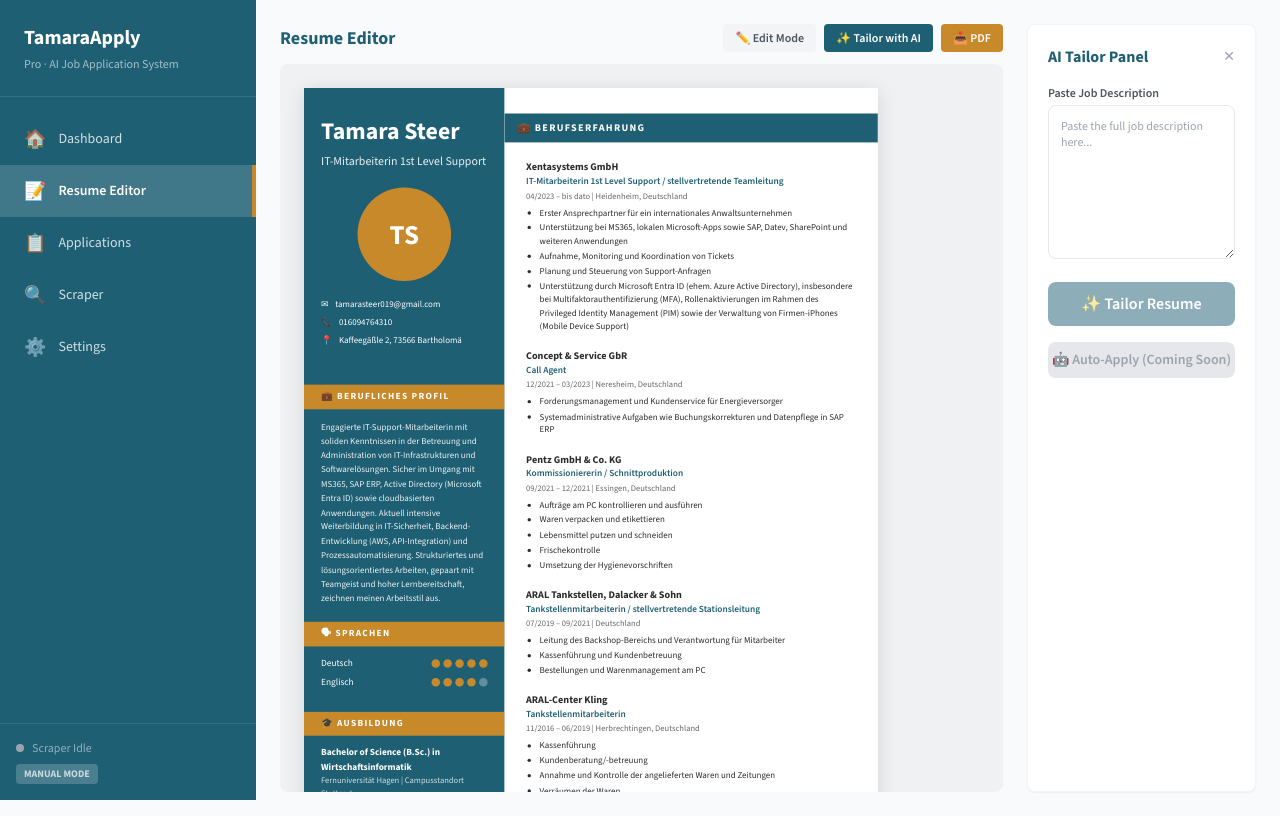
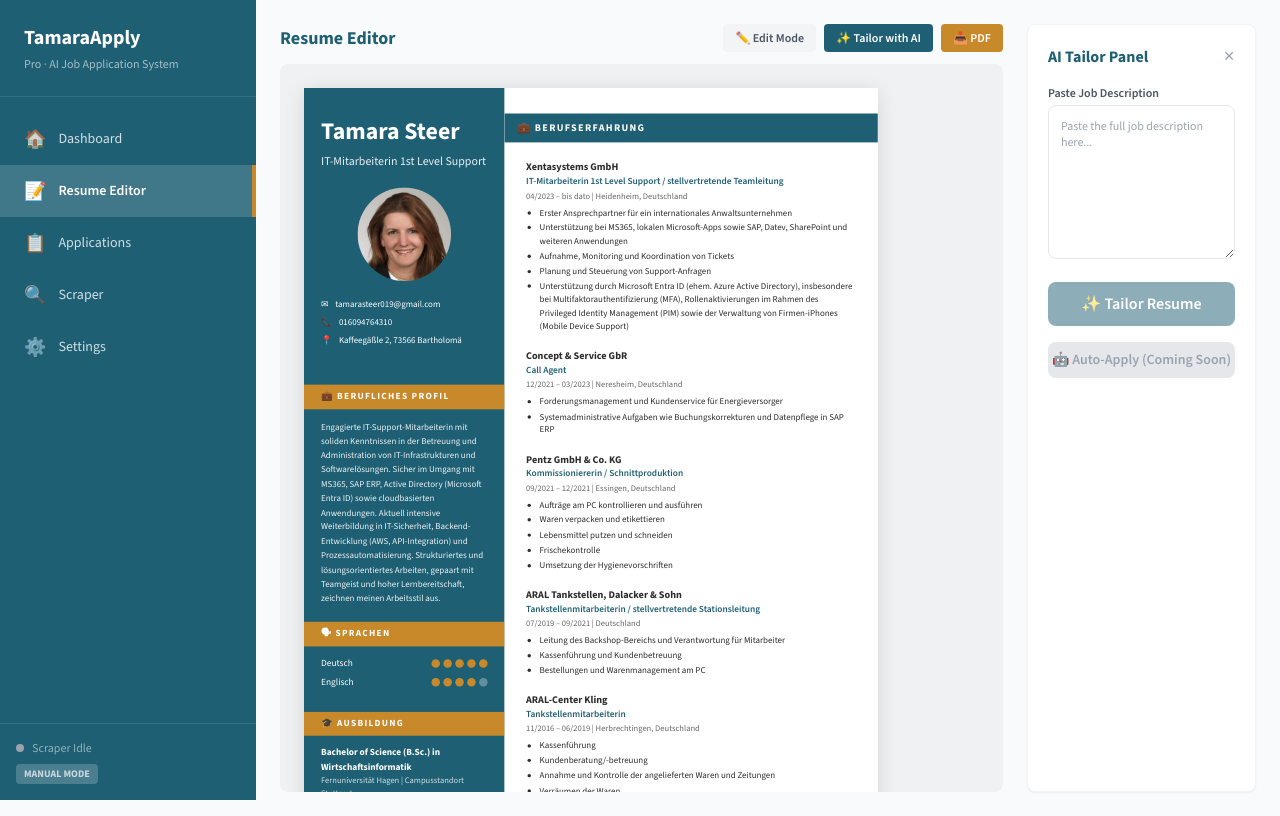
Before and after one commit to shiveshkaul/tamararesume, a React (Vite) app in the folder frontend/: page /editor in a window 1280 px wide. Built offline with nearby package versions, Linux system fonts and the light colour scheme.

Commit message:
fix: Extract profile photo and fix ResumeEditor height clipping

```diff
--- a/frontend/src/components/ResumeCanvas.tsx
+++ b/frontend/src/components/ResumeCanvas.tsx
@@ -48,9 +48,9 @@ export default function ResumeCanvas({ scale = 1, data, id = 'resume-canvas' }:
         <div style={{
           width: 110, height: 110, borderRadius: '50%', background: '#c8892a',
           display: 'flex', alignItems: 'center', justifyContent: 'center',
-          fontSize: 32, fontWeight: 700, margin: '0 auto 20px', color: '#fff'
+          margin: '0 auto 20px', overflow: 'hidden'
         }}>
-          TS
+          <img src="/profile.jpeg" alt="Tamara Steer" style={{ width: '100%', height: '100%', objectFit: 'cover' }} />
         </div>
 
         {/* Contact */}
--- a/frontend/src/pages/ResumeEditor.tsx
+++ b/frontend/src/pages/ResumeEditor.tsx
@@ -61,8 +61,10 @@ export default function ResumeEditor() {
           </button>
         </div>
 
-        <div className="flex-1 overflow-auto bg-gray-200/50 rounded-lg p-6 flex justify-center">
-          <ResumeCanvas scale={0.85} />
+        <div className="flex-1 overflow-auto bg-gray-200/50 rounded-lg p-6 flex justify-center items-start">
+          <div style={{ minWidth: 794 * 0.85, minHeight: 1123 * 0.85, flexShrink: 0 }}>
+            <ResumeCanvas scale={0.85} />
+          </div>
         </div>
       </div>
 
```
Also changed, not shown: frontend/public/profile.jpeg (added).
